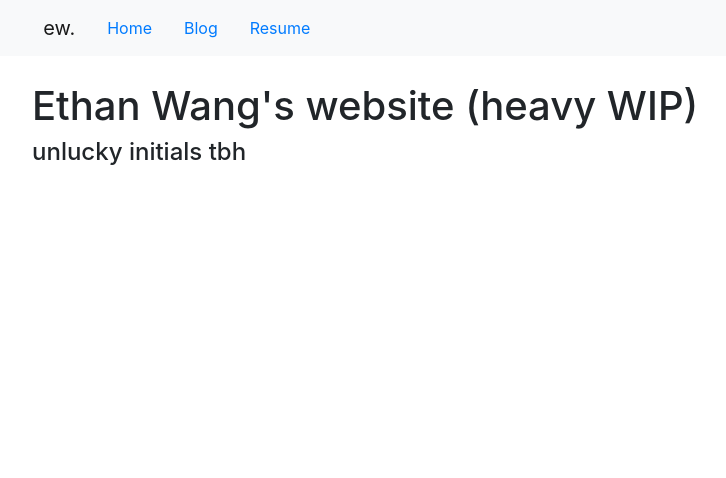
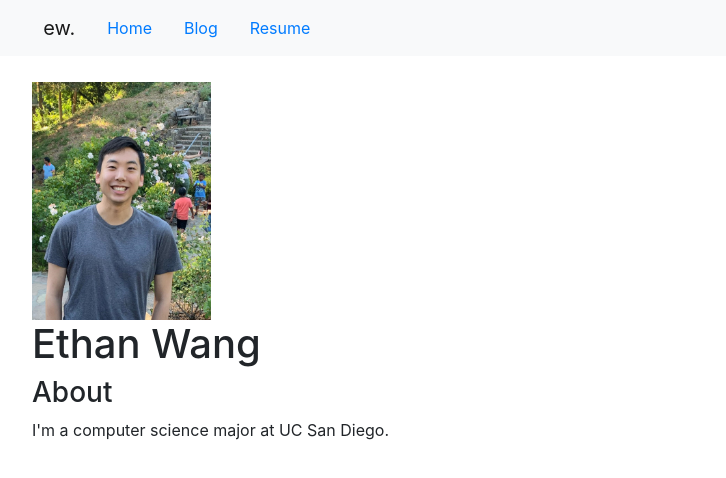
Before and after one commit to edw013/edw013.github.io, a React (Create React App) app: page /#/ in a window 1280 px wide. Shown: the top 478 px of the page, without its empty margins (160-886 px from the left). Built offline with nearby package versions, Linux system fonts and the light colour scheme.

Commit message:
Add content

```diff
--- a/public/index.html
+++ b/public/index.html
@@ -18,7 +18,7 @@
       work correctly both with client-side routing and a non-root public URL.
       Learn how to configure a non-root public URL by running `npm run build`.
     -->
-    <title>hullo</title>
+    <title>Ethan Wang</title>
     <link
       rel="stylesheet"
       href="https://maxcdn.bootstrapcdn.com/bootstrap/4.3.1/css/bootstrap.min.css"
--- a/src/Home.js
+++ b/src/Home.js
@@ -2,10 +2,16 @@ import React, { Component } from "react";
 
 class Home extends Component {
     render() {
+        let headshotStyle = {
+            "width": "20%"
+        };
+
         return (
             <div>
-                <h1>Ethan Wang's website (heavy WIP)</h1>
-                <h4>unlucky initials tbh</h4>
+                <img src={process.env.PUBLIC_URL + "/ethan.jpg"} alt="Ethan" style={headshotStyle} />
+                <h1>Ethan Wang</h1>
+                <h3>About</h3>
+                <p>I'm a computer science major at UC San Diego.</p>
             </div>
         )
     }
```
Also changed, not shown: public/ethan.jpg (added), 1 other file (tests, documents, lock files or other folders).
